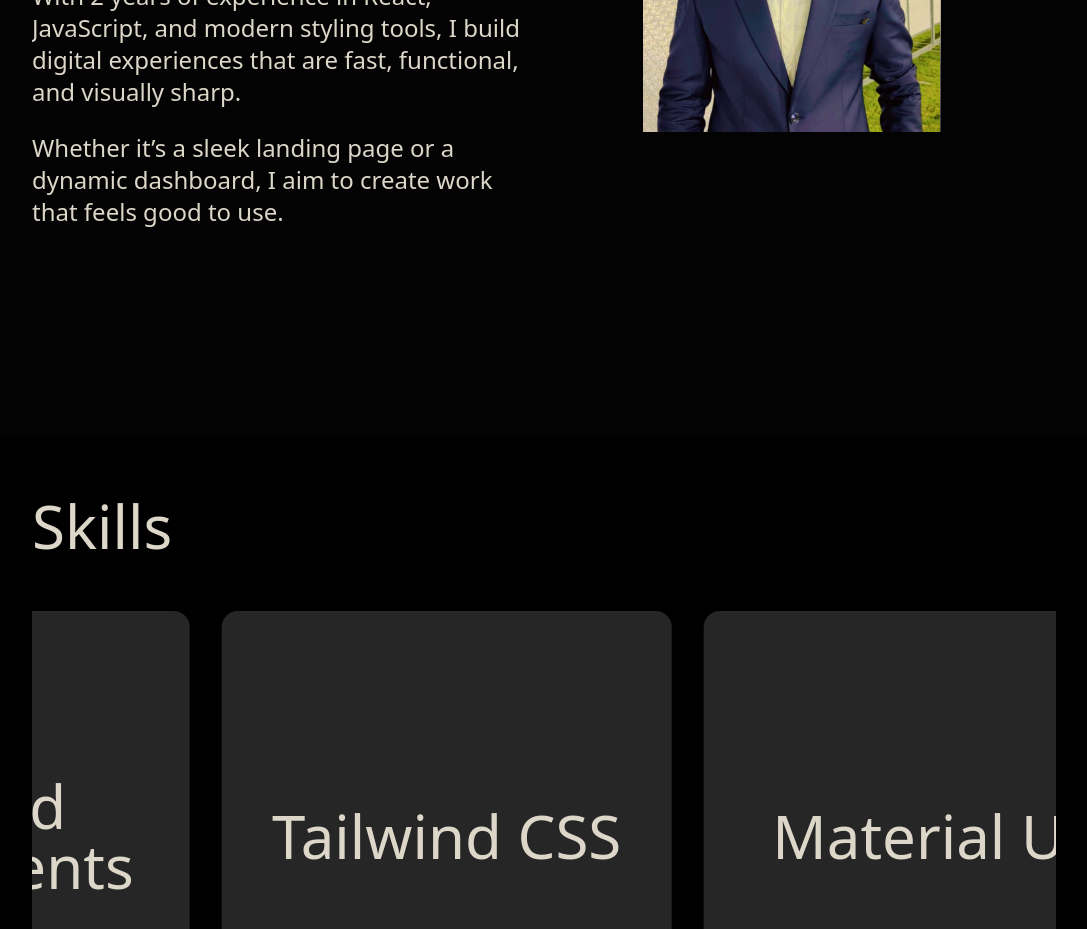
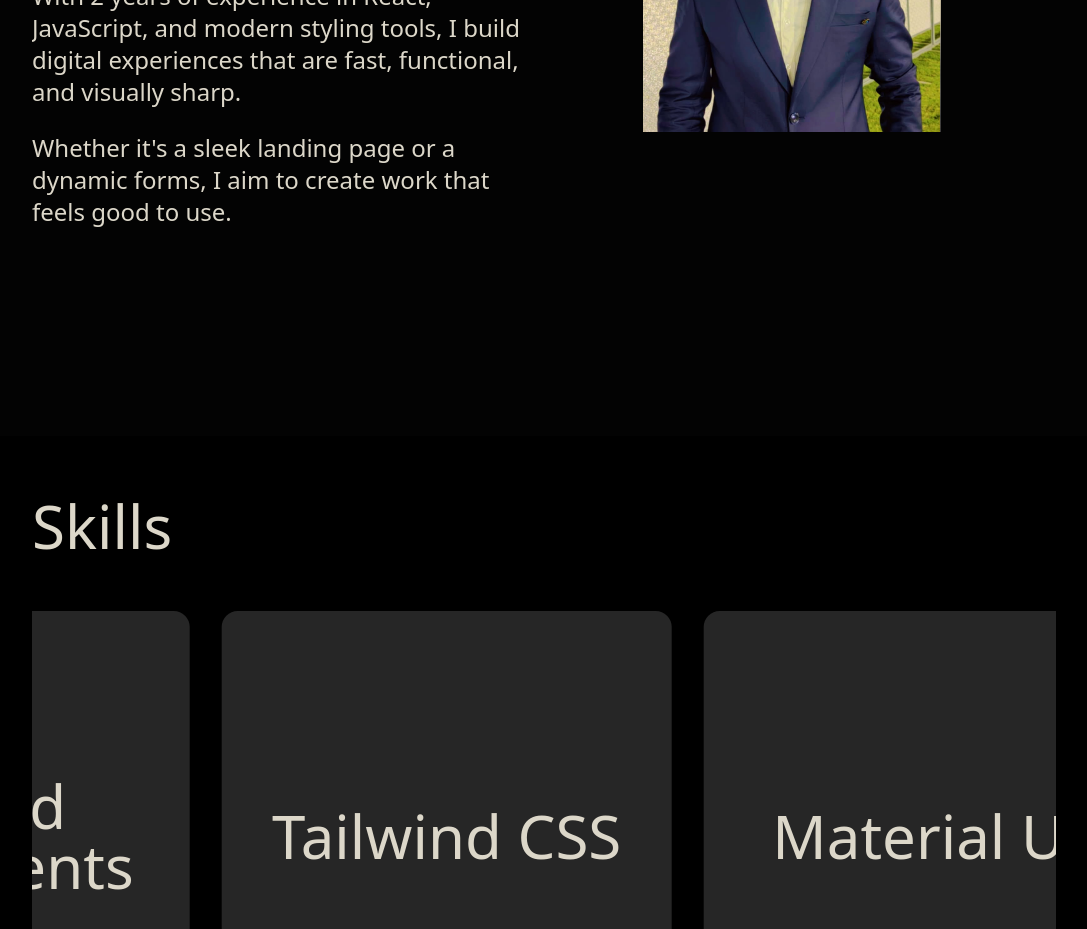
Before and after one commit to Mohsin-25/portfolio_2025, a React (Vite) app: page / in a window 1280 px wide. Shown: the part 1220-2149 px from the top of the page, without its empty margins (96-1183 px from the left). Built offline with nearby package versions, Linux system fonts and the light colour scheme.

Commit message:
fix about content

```diff
--- a/src/Components/About/About.jsx
+++ b/src/Components/About/About.jsx
@@ -30,8 +30,8 @@
             </RevealAnimation>
             <RevealAnimation>
               <motion.p>
-                Whether it’s a sleek landing page or a dynamic dashboard, I aim
-                to create work that feels good to use.
+                Whether it's a sleek landing page or a dynamic forms, I aim to
+                create work that feels good to use.
               </motion.p>
             </RevealAnimation>
           </div>
```
